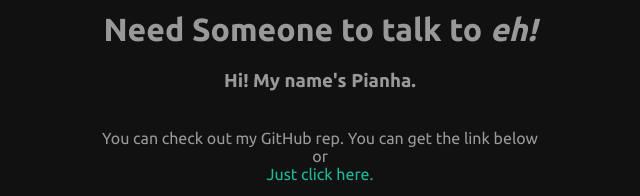
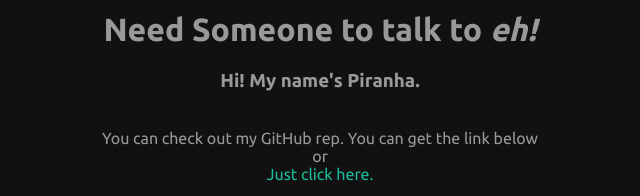
Before and after one commit to ThePiranhaGuy/ThePiranhaGuy.github.io, a plain HTML site: page contact.html in a window 1280 px wide. Shown: the part 317-513 px from the top of the page, 320-960 px from the left. Drawn offline with Linux system fonts and the light colour scheme.

Commit message:
Update contact.html

```diff
--- a/contact.html
+++ b/contact.html
@@ -29,7 +29,7 @@
           <h1 class="about-title">Need Someone to talk to <em>eh!</em> </h1>
           <div class="about-content">
             <p>
-              <h3>Hi! My name's Pianha.</h3><br>
+              <h3>Hi! My name's Piranha.</h3><br>
               You can check out my GitHub rep. You can get the link below <br>
                or <br>
               <a href="https://github.com/ThePiranhaGuy" target="_blank"> Just click here. </a>  <br>
```
